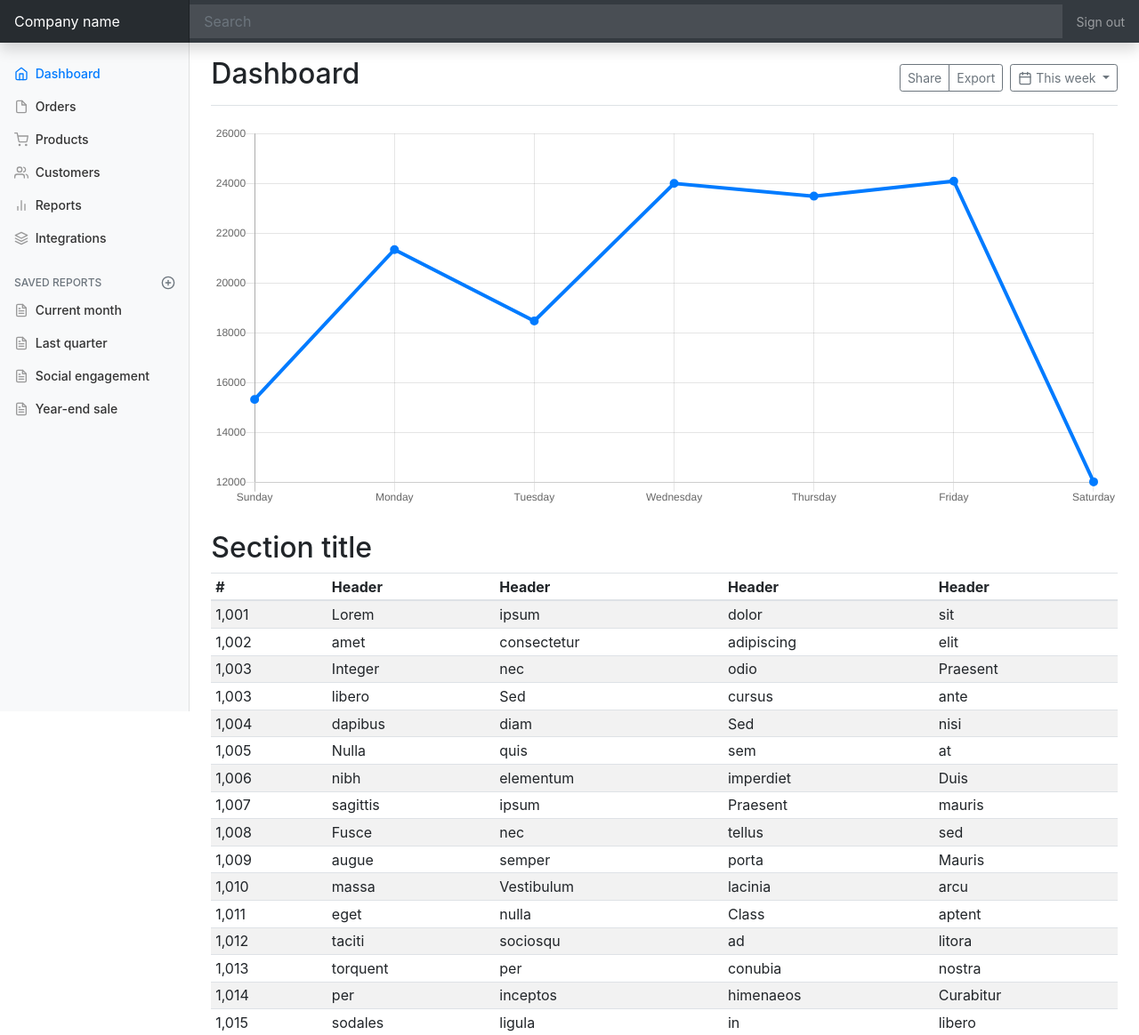
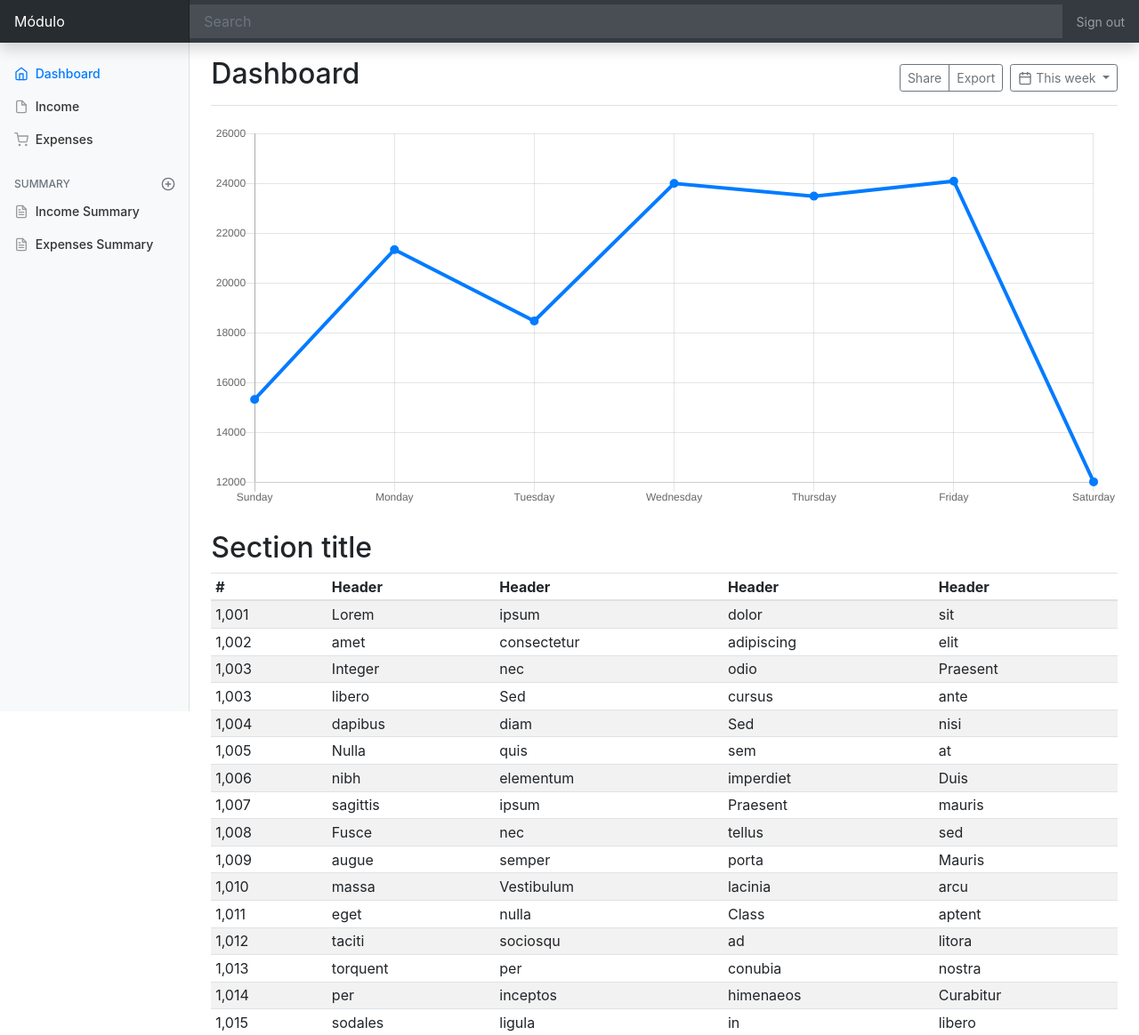
Before and after one commit to SimonOkello/modulo, a Django app: page / in a window 1280 px wide. Shown: the top 1164 px of the page at 89% size. Run offline with Django 3.2, Linux system fonts and the light colour scheme; some libraries are stand-ins or nearby versions.

Commit message:
Modified sidebar

```diff
--- a/config/settings.py
+++ b/config/settings.py
@@ -45,7 +45,6 @@ INSTALLED_APPS = [
 
 MIDDLEWARE = [
     'django.middleware.security.SecurityMiddleware',
-    # 'whitenoise.middleware.WhiteNoiseMiddleware',
     'django.contrib.sessions.middleware.SessionMiddleware',
     'django.middleware.common.CommonMiddleware',
     'django.middleware.csrf.CsrfViewMiddleware',
@@ -131,7 +130,6 @@ STATIC_ROOT = os.path.join(BASE_DIR, 'staticfiles')
 STATICFILES_DIRS = [
     os.path.join(BASE_DIR, 'expenses/static'),
 ]
-# STATICFILES_STORAGE = 'whitenoise.storage.CompressedManifestStaticFilesStorage'
 
 MEDIA_URL = '/media/'
 MEDIA_ROOT = os.path.join(BASE_DIR, 'media')
--- a/expenses/templates/expenses/_sidebar.html
+++ b/expenses/templates/expenses/_sidebar.html
@@ -10,39 +10,19 @@
               <li class="nav-item">
                 <a class="nav-link" href="#">
                   <span data-feather="file"></span>
-                  Orders
+                  Income
                 </a>
               </li>
               <li class="nav-item">
                 <a class="nav-link" href="#">
                   <span data-feather="shopping-cart"></span>
-                  Products
-                </a>
-              </li>
-              <li class="nav-item">
-                <a class="nav-link" href="#">
-                  <span data-feather="users"></span>
-                  Customers
-                </a>
-              </li>
-              <li class="nav-item">
-                <a class="nav-link" href="#">
-                  <span data-feather="bar-chart-2"></span>
-                  Reports
-                </a>
-              </li>
-              <li class="nav-item">
-                <a class="nav-link" href="#">
-                  <span data-feather="layers"></span>
-                  Integrations
+                  Expenses
                 </a>
               </li>
             </ul>
 
-            <h6
-              class="sidebar-heading d-flex justify-content-between align-items-center px-3 mt-4 mb-1 text-muted"
-            >
-              <span>Saved reports</span>
+            <h6 class="sidebar-heading d-flex justify-content-between align-items-center px-3 mt-4 mb-1 text-muted">
+              <span>Summary</span>
               <a
                 class="d-flex align-items-center text-muted"
                 href="#"
@@ -55,25 +35,13 @@
               <li class="nav-item">
                 <a class="nav-link" href="#">
                   <span data-feather="file-text"></span>
-                  Current month
+                  Income Summary
                 </a>
               </li>
               <li class="nav-item">
                 <a class="nav-link" href="#">
                   <span data-feather="file-text"></span>
-                  Last quarter
-                </a>
-              </li>
-              <li class="nav-item">
-                <a class="nav-link" href="#">
-                  <span data-feather="file-text"></span>
-                  Social engagement
-                </a>
-              </li>
-              <li class="nav-item">
-                <a class="nav-link" href="#">
-                  <span data-feather="file-text"></span>
-                  Year-end sale
+                  Expenses Summary
                 </a>
               </li>
             </ul>
--- a/expenses/templates/expenses/base.html
+++ b/expenses/templates/expenses/base.html
@@ -35,7 +35,7 @@
       class="navbar navbar-dark sticky-top bg-dark flex-md-nowrap p-0 shadow"
     >
       <a class="navbar-brand col-md-3 col-lg-2 mr-0 px-3" href="#"
-        >Company name</a
+        >Módulo</a
       >
       <button
         class="navbar-toggler position-absolute d-md-none collapsed"
```
